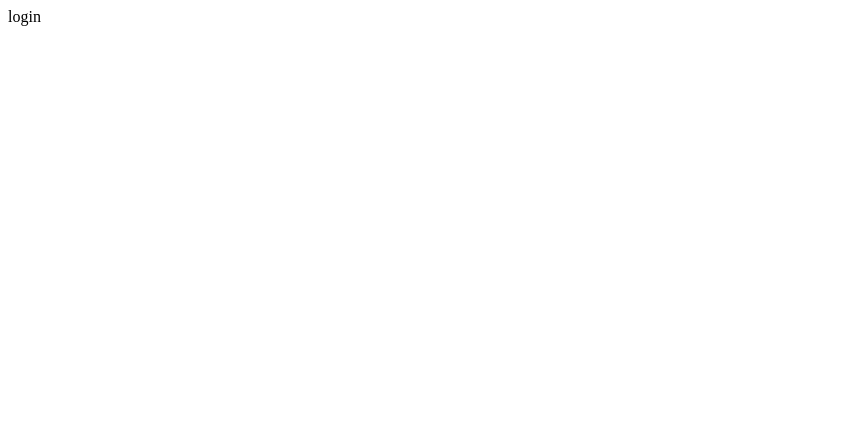
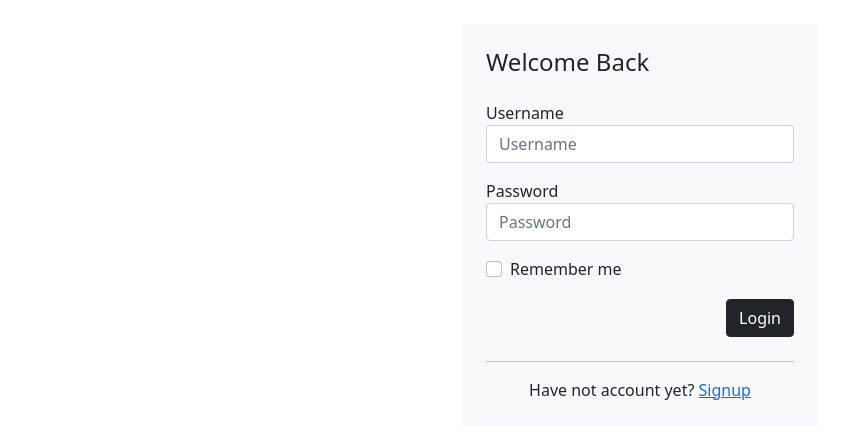
Before and after one commit to sling254/MitPitch, a Flask app: page /authenticate/login in a window 1280 px wide. Before the commit the part shown is almost empty. Shown: the top 439 px of the page, without its empty margins (0-849 px from the left). Run offline with Flask 2, Linux system fonts and the light colour scheme.

Commit message:
add login template

```diff
--- a/app/auth/views.py
+++ b/app/auth/views.py
@@ -5,4 +5,10 @@ from . import auth
 @auth.route('/login')
 def login():
 
-    return "login"
+    return render_template('auth/login.html')
+
+
+@auth.route('/register')
+def register():
+
+    return render_template('auth/register.html')
--- a/app/templates/auth/login.html
+++ b/app/templates/auth/login.html
@@ -0,0 +1,35 @@
+{% extends "base.html" %}
+{% block content%}
+<div class="container">
+    <div class="row">
+        <div class="col-md-4 offset-md-4">
+            <div class="login-form bg-light mt-4 p-4">
+                <form action="" method="" class="row g-3">
+                    <h4>Welcome Back</h4>
+                    <div class="col-12">
+                        <label>Username</label>
+                        <input type="text" name="username" class="form-control" placeholder="Username">
+                    </div>
+                    <div class="col-12">
+                        <label>Password</label>
+                        <input type="password" name="password" class="form-control" placeholder="Password">
+                    </div>
+                    <div class="col-12">
+                        <div class="form-check">
+                            <input class="form-check-input" type="checkbox" id="rememberMe">
+                            <label class="form-check-label" for="rememberMe"> Remember me</label>
+                        </div>
+                    </div>
+                    <div class="col-12">
+                        <button type="submit" class="btn btn-dark float-end">Login</button>
+                    </div>
+                </form>
+                <hr class="mt-4">
+                <div class="col-12">
+                    <p class="text-center mb-0">Have not account yet? <a href="#">Signup</a></p>
+                </div>
+            </div>
+        </div>
+    </div>
+</div>
+{% endblock %}
--- a/app/templates/base.html
+++ b/app/templates/base.html
@@ -7,6 +7,7 @@
 
     <!-- Bootstrap CSS -->
     <link href="https://cdn.jsdelivr.net/npm/bootstrap@5.0.2/dist/css/bootstrap.min.css" rel="stylesheet" integrity="sha384-EVSTQN3/azprG1Anm3QDgpJLIm9Nao0Yz1ztcQTwFspd3yD65VohhpuuCOmLASjC" crossorigin="anonymous">
+
     <link rel="stylesheet" href="{{ url_for('static', filename='main.css')}}">
 
     {% if title%}
```
Also changed, not shown: app/templates/auth/register.html (+84 -0 lines).
